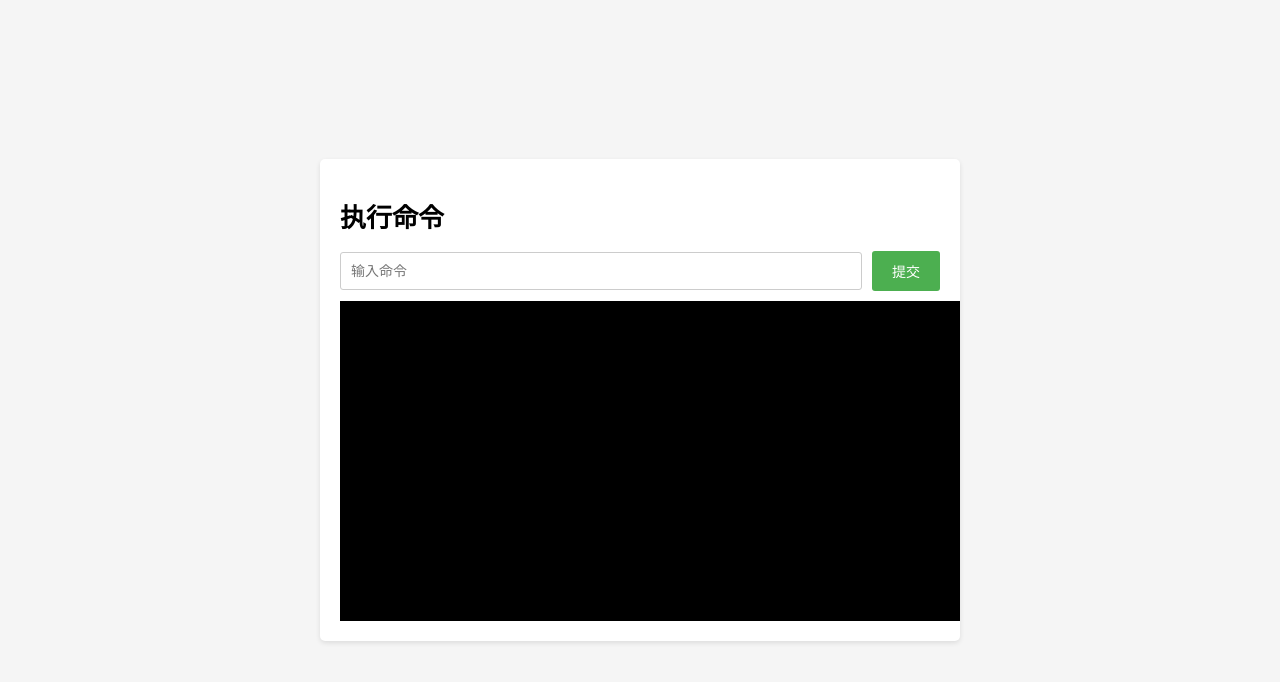
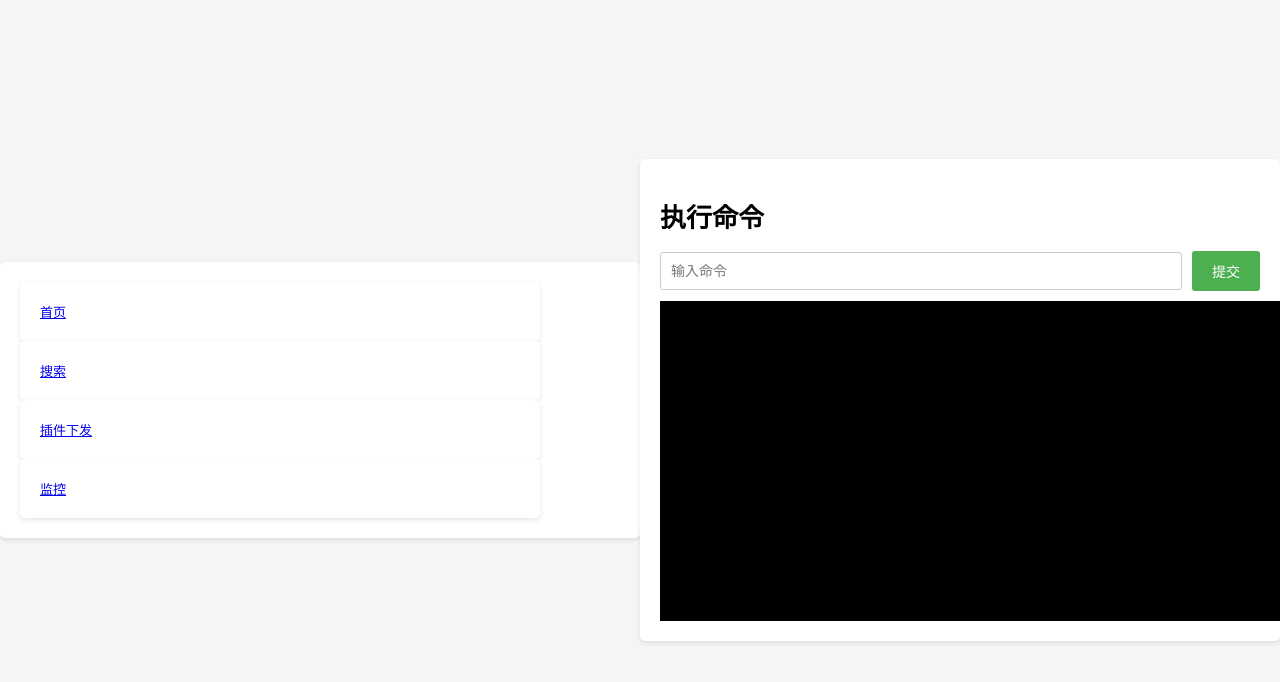
Before and after one commit to Mayi21/PythonPro, a FastAPI app: template frontend/templates/index.html in a window 1280 px wide. Shown: the top 682 px of the page. Run offline with FastAPI, Linux system fonts and the light colour scheme; the template is opened without the code that fills it, so the values that code supplies are empty.

Commit message:
add menu

```diff
--- a/frontend/templates/index.html
+++ b/frontend/templates/index.html
@@ -1,4 +1,5 @@
 <!DOCTYPE html>
+<meta http-equiv="Content-Type" content="text/html;charset=utf-8">
 <html>
 <head>
   <title>前端页面示例</title>
@@ -160,6 +161,20 @@
 </head>
 <body>
   <div class="container">
+    <div class="container">
+      <a href="index.html">首页</a>
+    </div>
+    <div class="container">
+      <a href="search.html">搜索</a>
+    </div>
+    <div class="container">
+      <a href="UploadPlugin.html">插件下发</a>
+    </div>
+    <div class="container">
+      <a href="display.html">监控</a>
+    </div>
+  </div>
+  <div class="container">
     <h1>执行命令</h1>
     <div class="input-container">
       <input type="text" id="inputField" placeholder="输入命令">
```
